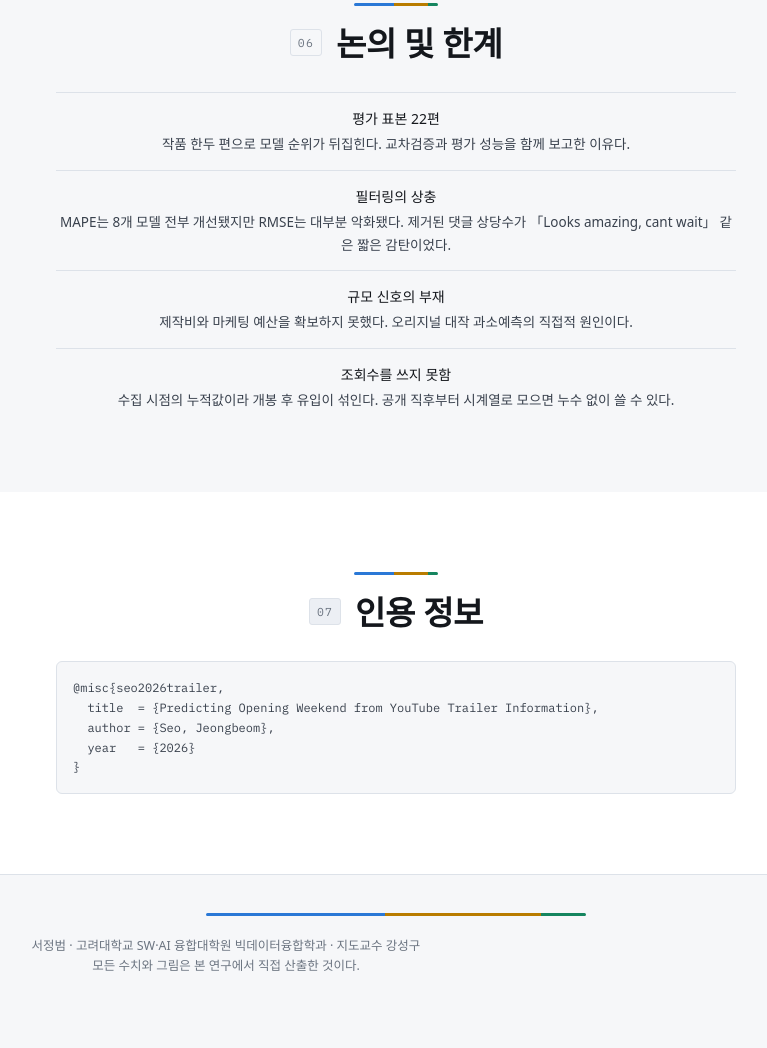
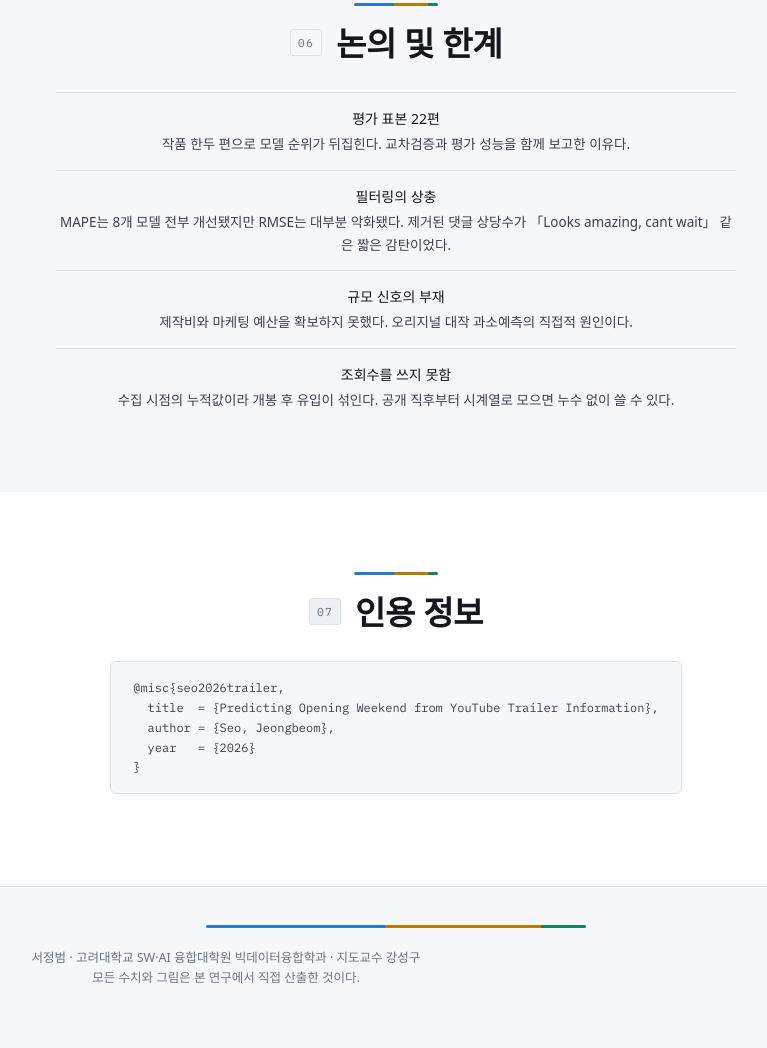
Before and after one commit to jbseooo/trailer-ow-prediction, a plain HTML site: page index.html in a window 1280 px wide. Shown: the part 9024-10072 px from the top of the page, without its empty margins (244-1011 px from the left). Drawn offline with Linux system fonts and the light colour scheme; a web font is replaced by a local one.

Commit message:
인용 블록도 가운데 배치

```diff
--- a/index.html
+++ b/index.html
@@ -188,9 +188,10 @@
   ul.pts b{display:block;color:var(--ink);font-weight:500;margin-bottom:2px;font-size:14px}
   ul.pts li.hi{border-top-color:var(--cmt);border-top-width:2px}
 
-  pre{text-align:left;background:var(--surface);border:1px solid var(--line);border-radius:6px;padding:16px;
+  pre{text-align:left;width:fit-content;max-width:100%;margin-inline:auto;
+      background:var(--surface);border:1px solid var(--line);border-radius:6px;padding:16px 22px;
       overflow-x:auto;font-family:var(--mono);font-size:12px;line-height:1.65;
-      color:var(--ink-2);margin:0}
+      color:var(--ink-2)}
   footer{padding-block:38px 60px;border-top:1px solid var(--line);font-size:12.5px;
          color:var(--muted);text-align:center}
   footer .band{max-width:380px;margin-inline:auto}
```
